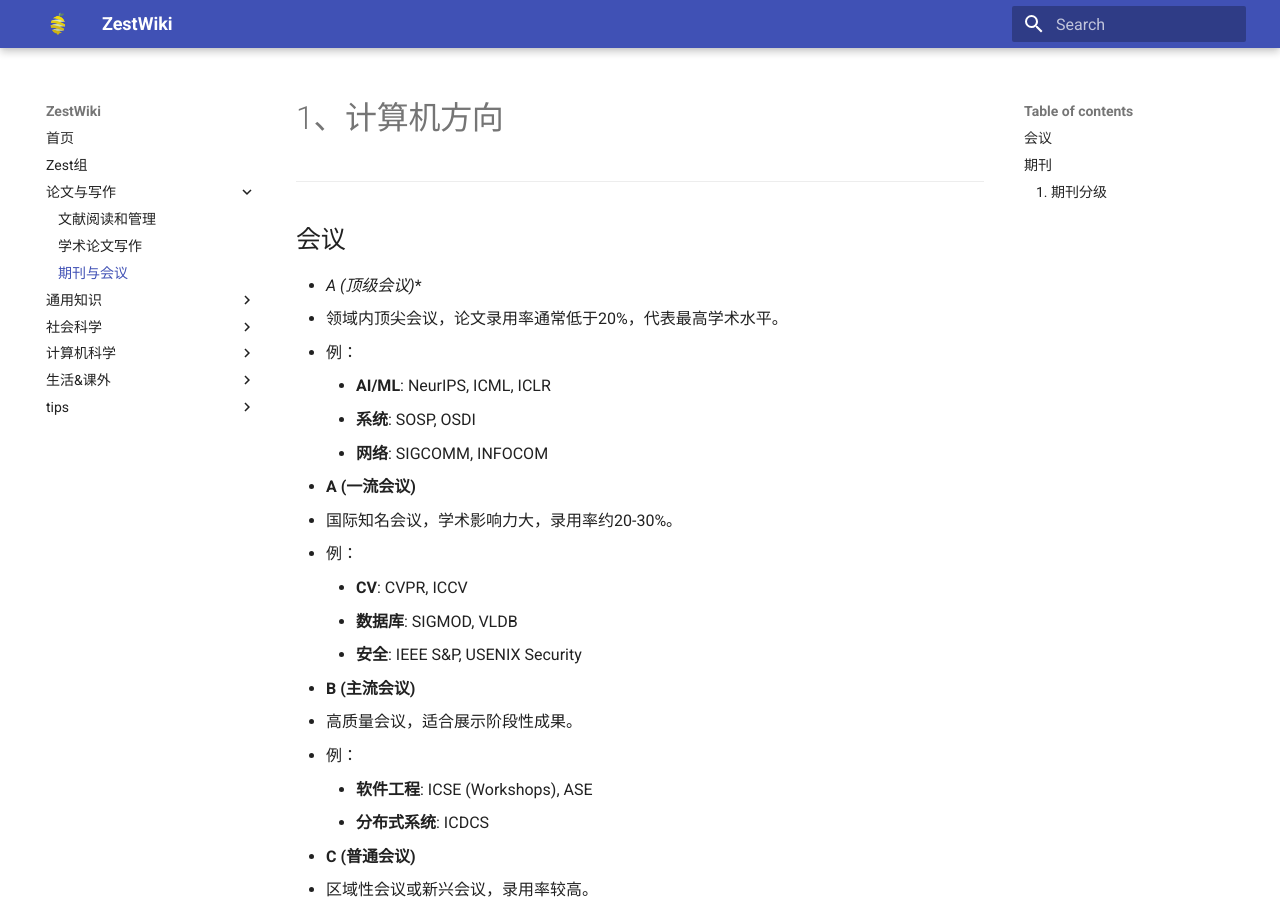
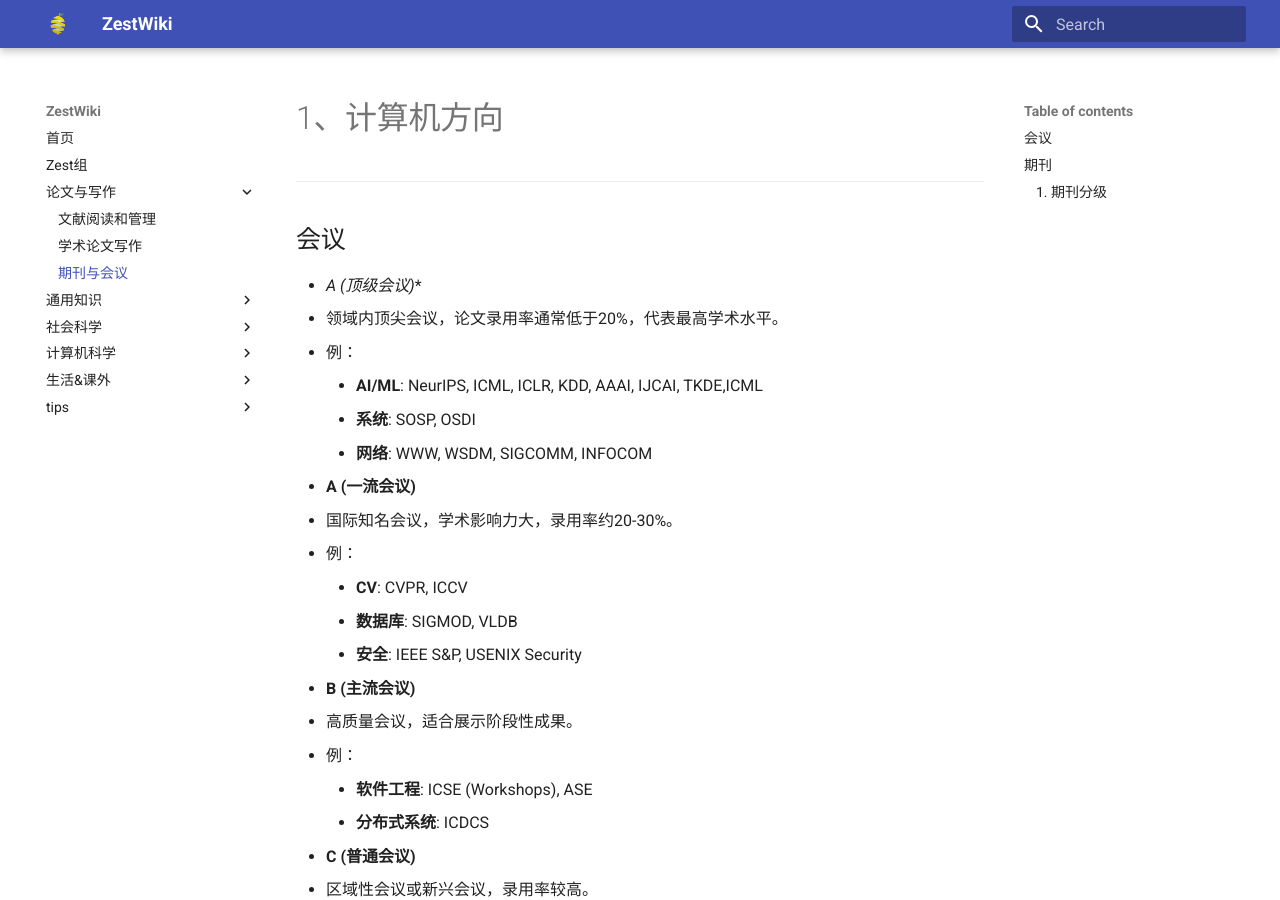
Before and after one commit to jtxdotpy/ZestWiki, an MkDocs documentation site: the page built from docs/paper/conference.md, in a window 1280 px wide and 900 px high. Built offline with MkDocs 1.6.1 and Material for MkDocs 9.7.7, drawn with Linux system fonts in a browser that asks for light colours.

Commit message:
Update conference.md

```diff
--- a/docs/paper/conference.md
+++ b/docs/paper/conference.md
@@ -6,9 +6,9 @@
 - **A* (顶级会议)**
   - 领域内顶尖会议，论文录用率通常低于20%，代表最高学术水平。
   - 例：
-    - **AI/ML**: NeurIPS, ICML, ICLR
+    - **AI/ML**: NeurIPS, ICML, ICLR, KDD, AAAI, IJCAI, TKDE,ICML
     - **系统**: SOSP, OSDI
-    - **网络**: SIGCOMM, INFOCOM
+    - **网络**: WWW, WSDM, SIGCOMM, INFOCOM
 
 - **A (一流会议)**
   - 国际知名会议，学术影响力大，录用率约20-30%。
```
